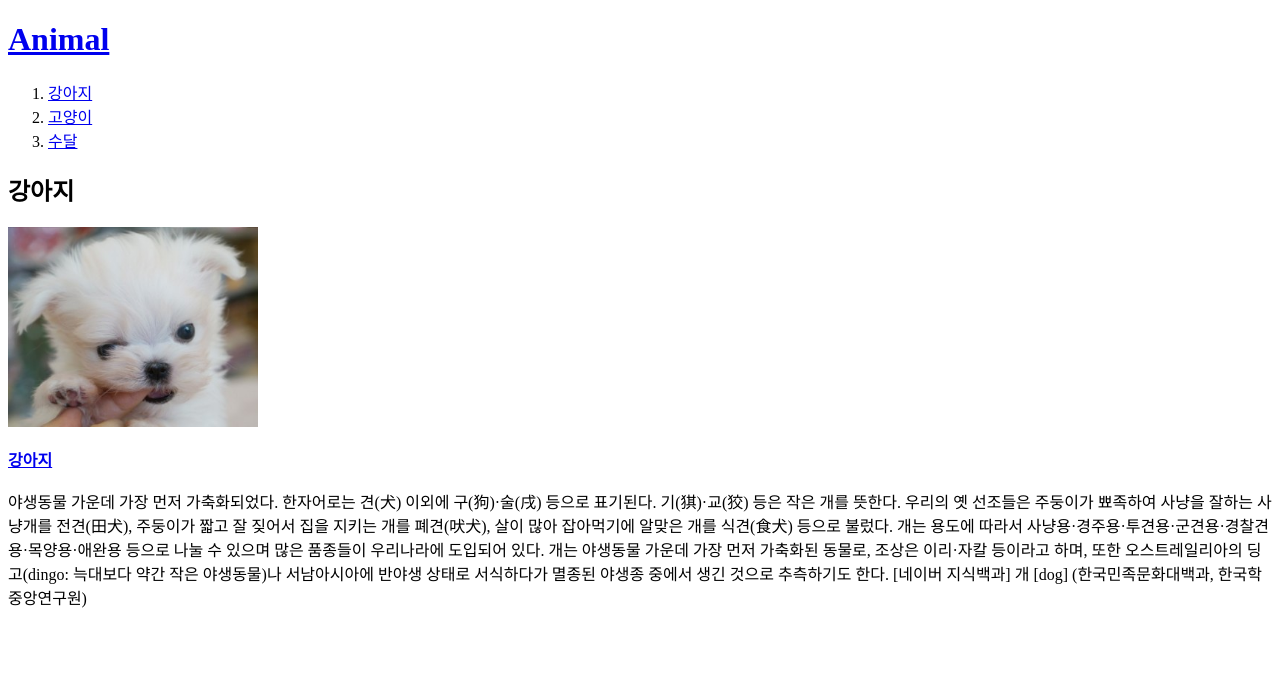
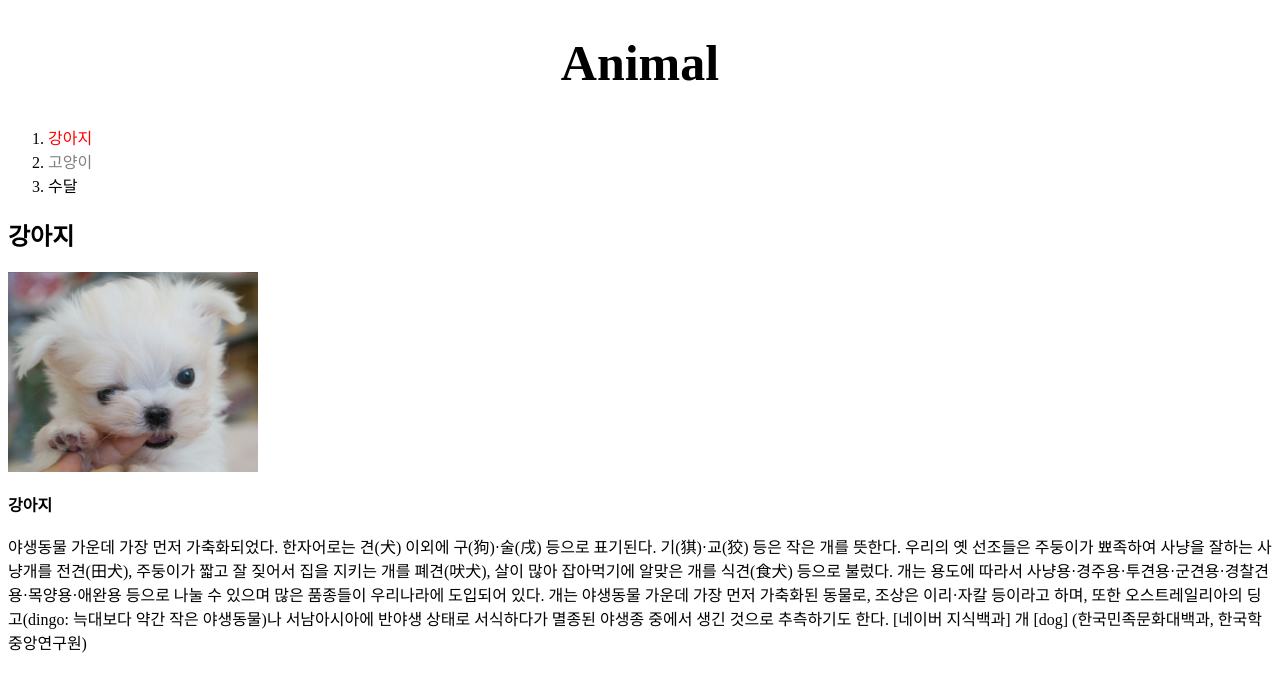
Before and after one commit to pp9210/web2, a plain HTML site: page 1.html in a window 1280 px wide. Drawn offline with Linux system fonts and the light colour scheme.

Commit message:
Add files via upload

```diff
--- a/1.html
+++ b/1.html
@@ -3,14 +3,37 @@
 <head>
   <title>WEB - 강아지</title>
   <meta charste="utf-8">
+  <style>
+ a {
+   color:black;
+   text-decoration: none;
+ }
+ #active {
+ color:red;
+ }
+ .saw{
+ color:gray;
+ }
+ h1{
+  font-size: 50px; text-align: center;
+ }
+  </style>
 </head>
 <body>
   <h1><a href="index.html">Animal</a></h1>
 <ol>
-  <li><a href="1.html">강아지</a></li>
-  <li><a href="2.html">고양이</a></li>
+  <li><a href="1.html" class="saw" id="active">강아지</a></li>
+  <li><a href="2.html" class="saw">고양이</a></li>
   <li><a href="3.html">수달</a></li>
 </ol>
+<!--
+  <h1><a href="index.html"><font color="red">Animal</font></a></h1>
+<ol>
+  <li><a href="1.html"><font color="red">강아지</font></a></li>
+  <li><a href="2.html"><font color="red">고양이</font></a></li>
+  <li><a href="3.html"><font color="red">수달</font></a></li>
+</ol>
+-->
 <h2>강아지</h2>
 <p>
 <img src="강아지1.jpg" width="250">
```
